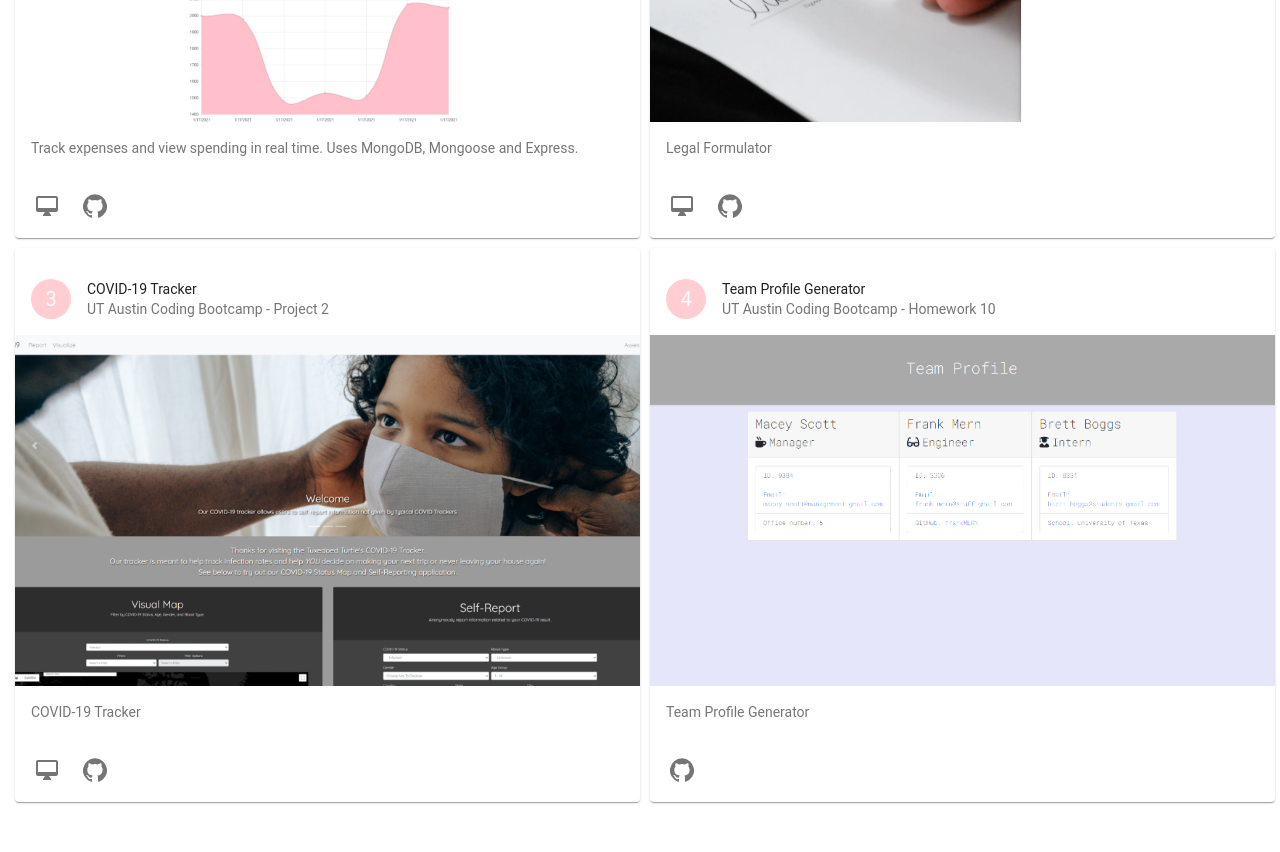
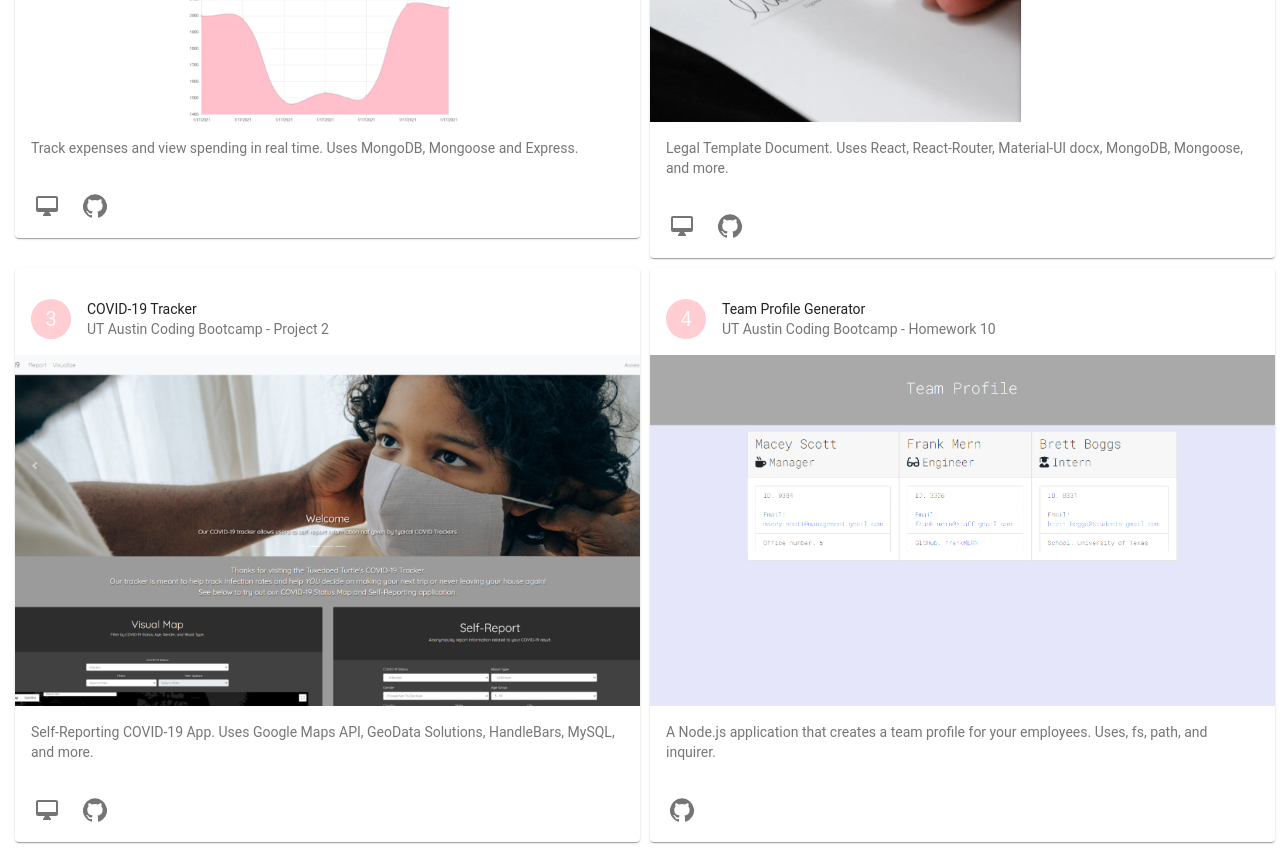
Before and after one commit to BreadBooks/FanciestPortfolio, a React (Create React App) app: page /Projects in a window 1280 px wide. Shown: the part 380-1232 px from the top of the page. Before the commit the page ends 1192 px from the top, so only its background shows below. Built offline with nearby package versions, Linux system fonts and the light colour scheme; a web font is replaced by a local one.

Commit message:
Added abouts to project cards

```diff
--- a/src/components/Container/index.js
+++ b/src/components/Container/index.js
@@ -105,11 +105,11 @@ export default function MainContainer() {
       <CardMedia
         className={classes.media}
         image={legalpreview}
-        title="Budget Tracker"
+        title="Legal Preview"
       />
       <CardContent>
         <Typography variant="body2" color="textSecondary" component="p">
-          Legal Formulator
+        Legal Template Document. Uses React, React-Router, Material-UI docx, MongoDB, Mongoose, and more.
         </Typography>
       </CardContent>
       <CardActions disableSpacing>
@@ -140,7 +140,7 @@ export default function MainContainer() {
       />
       <CardContent>
         <Typography variant="body2" color="textSecondary" component="p">
-          COVID-19 Tracker
+          Self-Reporting COVID-19 App. Uses Google Maps API, GeoData Solutions, HandleBars, MySQL, and more.
         </Typography>
       </CardContent>
       <CardActions disableSpacing>
@@ -171,7 +171,8 @@ export default function MainContainer() {
       />
       <CardContent>
         <Typography variant="body2" color="textSecondary" component="p">
-        Team Profile Generator
+        A Node.js application that creates a team profile for your employees.
+        Uses, fs, path, and inquirer.
         </Typography>
       </CardContent>
       <CardActions disableSpacing>
```
Also changed, not shown: 1 other file (tests, documents, lock files or other folders).
